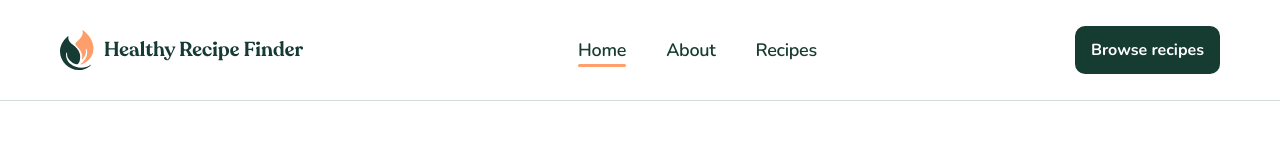
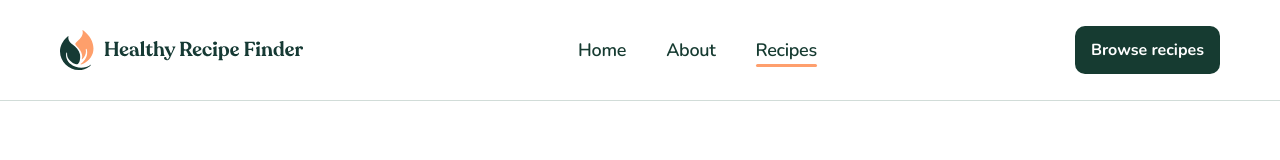
Before and after one commit to pritamtirpude/recipe-finder-website, a React (Vite) app: page / in a window 1280 px wide. Both pictures are taken after a click on the button "Start exploring". Shown: the top 160 px of the page. Built offline with nearby package versions, Linux system fonts and the light colour scheme.

Commit message:
css changes and some fucntionality fixes

```diff
--- a/src/components/FilterDropdown/FilterDropdown.tsx
+++ b/src/components/FilterDropdown/FilterDropdown.tsx
@@ -22,7 +22,7 @@ const FilterDropdown = ({ filterList, filterType }: FilterDropdownProps) => {
       {filterList.map((data) => (
         <div key={data.value} tabIndex={0}>
           <div
-            className="flex cursor-pointer items-center gap-2 p-2"
+            className="flex items-center gap-2 p-2"
             onClick={() => {
               setParams({ [filterType]: data.value ?? '' });
             }}
@@ -32,12 +32,12 @@ const FilterDropdown = ({ filterList, filterType }: FilterDropdownProps) => {
               type="radio"
               id={`${filterType}-${data.id}`}
               name={filterType}
-              className="size-4 accent-neutral-900"
+              className="size-4 cursor-pointer accent-neutral-900"
               readOnly
             />
             <label
               htmlFor={`${filterType}-${data.id}`}
-              className="text-nunito-preset-six text-neutral-900"
+              className="text-nunito-preset-six cursor-pointer text-neutral-900"
             >
               {data.label}
             </label>
--- a/src/components/RecipeCard/RecipeCard.tsx
+++ b/src/components/RecipeCard/RecipeCard.tsx
@@ -9,18 +9,20 @@ type RecipeCardProps = {
 const RecipeCard = ({ recipe }: RecipeCardProps) => {
   return (
     <motion.div layout className="rounded-10 overflow-hidden bg-white px-2 py-4 shadow-md">
+      <div className="rounded-10 overflow-hidden">
         <Link to={`/recipes/${recipe.slug}`}>
           <img
-          className="rounded-10 hidden h-auto w-full object-cover md:block"
+            className="rounded-10 hidden h-auto w-full object-cover duration-300 hover:scale-110 md:block"
             src={recipe.image.large}
             alt={recipe.title}
           />
           <img
-          className="rounded-10 block h-auto w-full object-cover md:hidden"
+            className="rounded-10 block h-auto w-full object-cover duration-300 hover:scale-110 md:hidden"
             src={recipe.image.small}
             alt={recipe.title}
           />
         </Link>
+      </div>
 
       <h5 className="text-nunito-preset-five mt-4 text-neutral-900">{recipe.title}</h5>
       <p className="text-nunito-sans-preset-three mt-2.5 max-w-[344px] text-neutral-600">
--- /dev/null
+++ b/src/hooks/useScrollToTop.ts
@@ -0,0 +1,17 @@
+import { useEffect } from 'react';
+import { useLocation } from 'react-router';
+
+const useScrollToTop = () => {
+  const location = useLocation();
+
+  useEffect(() => {
+    // Scroll to top when route changes
+    window.scrollTo({
+      top: 0,
+      left: 0,
+      behavior: 'smooth',
+    });
+  }, [location.pathname]);
+};
+
+export default useScrollToTop;
--- a/src/index.css
+++ b/src/index.css
@@ -109,3 +109,29 @@ body {
   font-family: 'Nunito', sans-serif;
   overflow-x: hidden;
 }
+
+/* Custom Scrollbar */
+::-webkit-scrollbar {
+  width: 12px;
+}
+
+::-webkit-scrollbar-track {
+  background: var(--color-neutral-300);
+  border-radius: 6px;
+}
+
+::-webkit-scrollbar-thumb {
+  background: var(--color-neutral-900);
+  border-radius: 6px;
+  border: 2px solid var(--color-neutral-300);
+}
+
+::-webkit-scrollbar-thumb:hover {
+  background: var(--color-neutral-600);
+}
+
+/* Firefox scrollbar */
+* {
+  scrollbar-width: thin;
+  scrollbar-color: var(--color-neutral-900) var(--color-neutral-300);
+}
--- a/src/pages/Home/Home.tsx
+++ b/src/pages/Home/Home.tsx
@@ -16,7 +16,7 @@ const Home = () => {
             Discover eight quick, whole-food recipes that you can cook tonight—no processed junk, no
             guesswork.
           </p>
-          <Button label="Start exploring" href="/recipes" styles="px-8 py-4" />
+          <Button label="Start exploring" href="/recipes" styles="px-8 py-4" isActive="recipes" />
         </div>
 
         <div className="mt-10 lg:mt-20">
--- a/src/routes/Layout/Layout.tsx
+++ b/src/routes/Layout/Layout.tsx
@@ -1,8 +1,11 @@
 import { Fragment } from 'react';
 import { Outlet } from 'react-router';
 import { Footer, Navbar } from '../../components';
+import useScrollToTop from '../../hooks/useScrollToTop';
 
 const Layout = () => {
+  useScrollToTop();
+
   return (
     <Fragment>
       <Navbar />
--- a/src/util/util.ts
+++ b/src/util/util.ts
@@ -31,17 +31,17 @@ export const features = [
 
 export const prepData = [
   {
-    id: 'prepTime',
+    id: 'prepTime0',
     label: '0 Minutes',
     value: '0',
   },
   {
-    id: 'prepTime',
+    id: 'prepTime5',
     label: '5 Minutes',
     value: '5',
   },
   {
-    id: 'prepTime',
+    id: 'prepTime10',
     label: '10 Minutes',
     value: '10',
   },
@@ -49,27 +49,27 @@ export const prepData = [
 
 export const cookData = [
   {
-    id: 'cookTime',
+    id: 'cookTime0',
     label: '0 Minutes',
     value: '0',
   },
   {
-    id: 'cookTime',
+    id: 'cookTime5',
     label: '5 Minutes',
     value: '5',
   },
   {
-    id: 'cookTime',
+    id: 'cookTime10',
     label: '10 Minutes',
     value: '10',
   },
   {
-    id: 'cookTime',
+    id: 'cookTime15',
     label: '15 Minutes',
     value: '15',
   },
   {
-    id: 'cookTime',
+    id: 'cookTime20',
     label: '20 Minutes',
     value: '20',
   },
```
Lines whose indentation alone changed are shown as unchanged.
